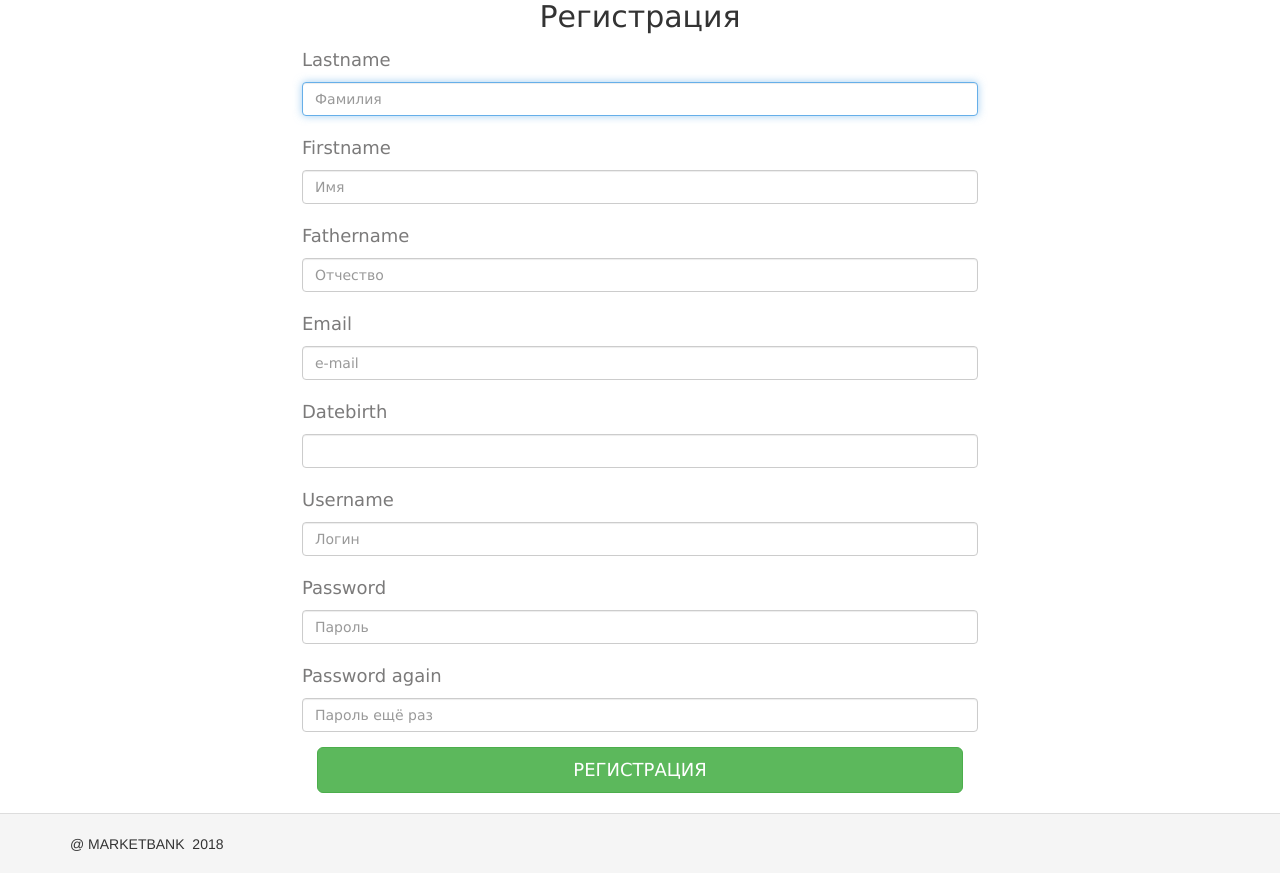
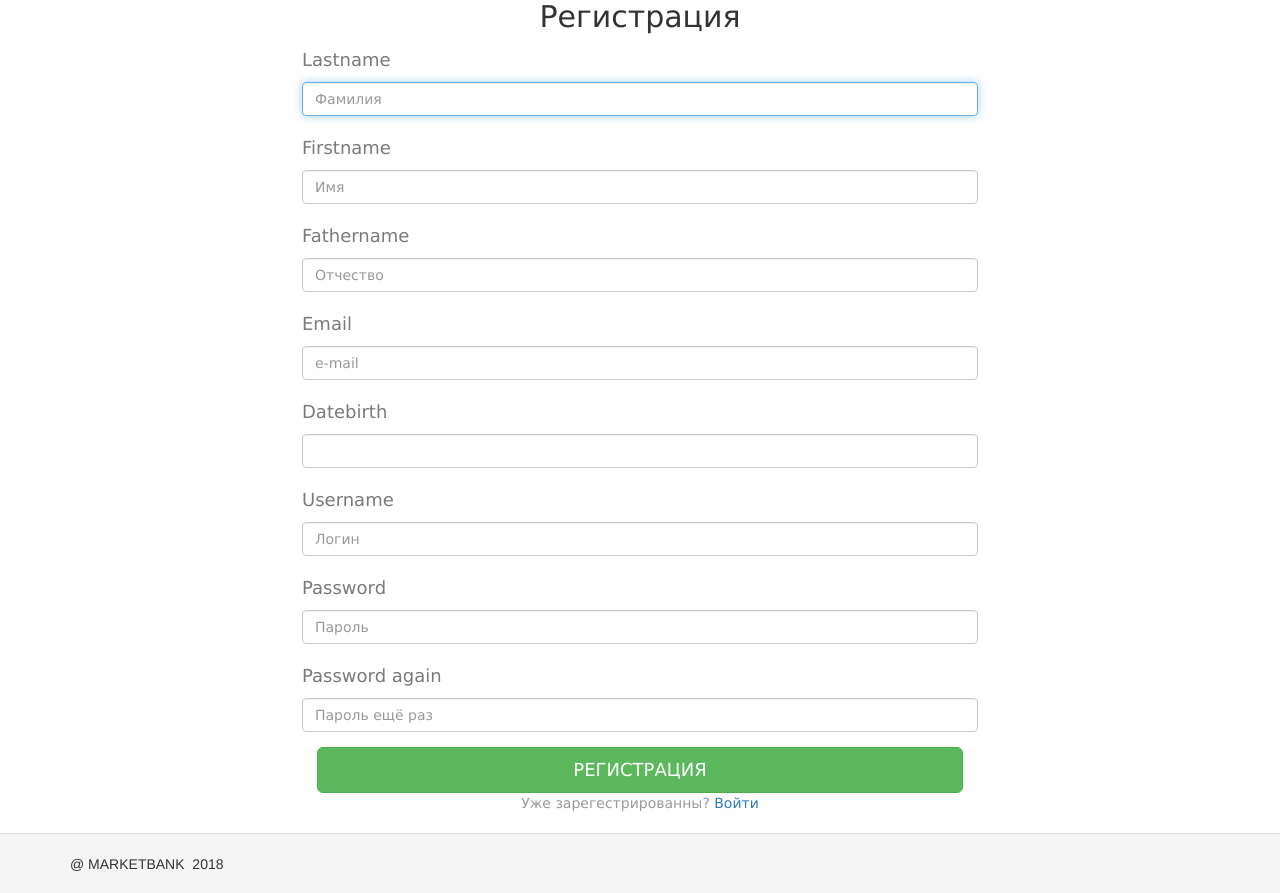
Before and after one commit to aydik99/marketbank, a Yii app: template views/site/register.php in a window 1280 px wide. Shown: the part 349-1242 px from the top of the page. Before the commit the page ends 1200 px from the top, so only its background shows below. Run offline with PHP 8.4 and a stand-in for Yii, Linux system fonts and the light colour scheme; the template is opened without the code that fills it, so the values that code supplies are empty; form fields are guessed from the names that the template uses; some libraries are stand-ins or nearby versions.

Commit message:
Ссылка на логин из регистрации

```diff
--- a/views/site/register.php
+++ b/views/site/register.php
@@ -66,5 +66,9 @@ $this->params['breadcrumbs'][] = $this->title;
             </div>
         </div>
 
+        <div class="text-center" style="color:#999;">
+            Уже зарегестрированны? <a href="<?=Yii::$app->urlManager->CreateUrl(['site/login']) ?>">Войти</a>
+        </div>
+
     <?php ActiveForm::end(); ?>
 </div>
```
